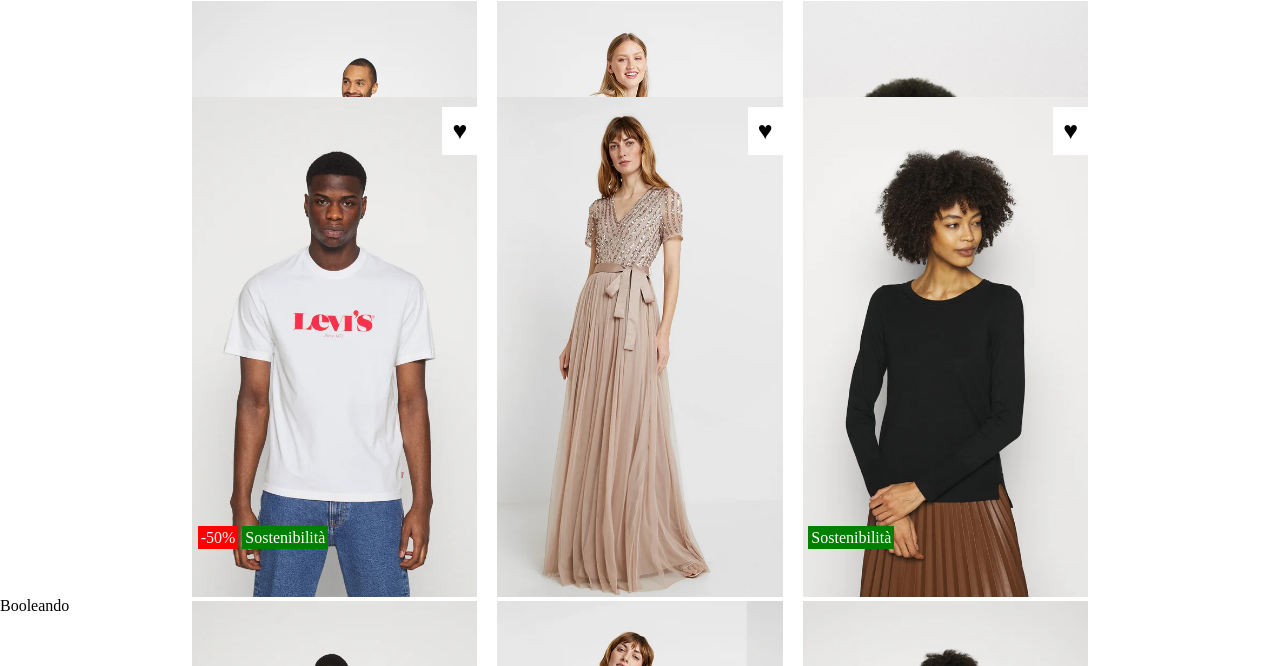
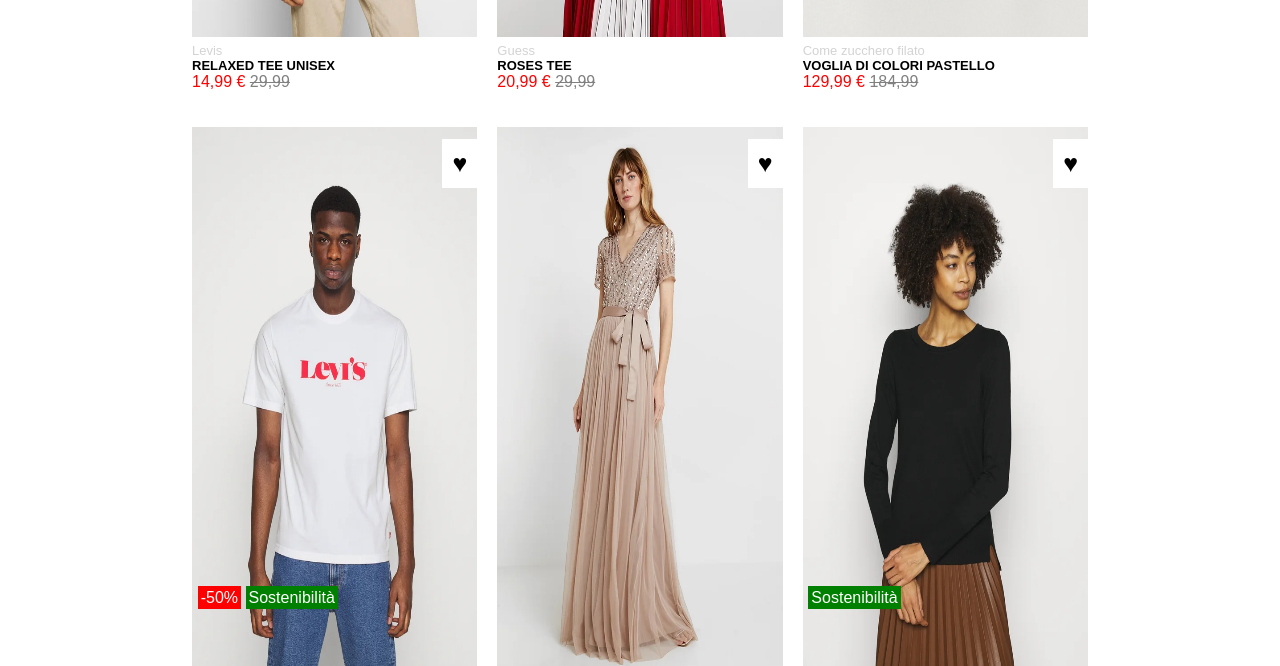
Before and after one commit to Manuell00/html-css-boolando, a plain HTML site: page index.html in a window 1280 px wide. Shown: the part 603-1269 px from the top of the page. Drawn offline with Linux system fonts and the light colour scheme.

Commit message:
modifica dell'object-fit dell'img

```diff
--- a/css/style.css
+++ b/css/style.css
@@ -1,17 +1,24 @@
 /* Regole generali */
 
-*{
+* {
     box-sizing: border-box;
     padding: 0;
     margin: 0;
+    font-family: Arial, Helvetica, sans-serif;
+}
+
+a:hover {
+    text-decoration: underline;
+}
+
+li a {
+    color: white;
+    text-decoration: none;
 }
 
 /* Inserisco lo stile per l'header */
-header{
-    font-family: Arial, Helvetica, sans-serif;
-}
 
-nav{
+nav {
     width: 100%;
     height: 60px;
     display: flex;
@@ -25,7 +32,7 @@ nav{
     color: white;
 }
 
-.menu{
+.menu {
     list-style-type: none;
     display: flex;
     flex-direction: row;
@@ -34,23 +41,14 @@ nav{
     gap: 10px;
 }
 
-a:hover {
-    text-decoration: underline;
-}
-
-li a{
-    color: white;
-    text-decoration: none;
-}
-
-.boolean{
+.boolean {
     height: 30px;
     width: auto;
 }
 
 /* Inserisco lo stile per il main */
 
-.main-container{
+.main-container {
     padding-top: 100px;
     margin: 0 15%;
     height: auto;
@@ -60,47 +58,49 @@ li a{
     align-items: flex-start;
     justify-content: flex-start;
     gap: 20px;
-    row-gap: 100px;
+    row-gap: 30px;
 
 }
 
-article{
+article {
     width: calc((100% - 40px)/3);
-    height: 500px;
+    height: 600px;
     position: relative;
-    background-color: blue;
 }
 
-article img{
+article img {
     width: 100%;
-    height: 100%;
-    object-fit: cover;
+    height: 90%;
+    object-fit: fill;
 }
 
 /* Inserisco lo stile delle info nelle immagini */
 
-.info{
+.info {
     margin-top: 3px;
+    position: absolute;
+    bottom: 1%;
+    left: 0;
 }
 
-.marca{
+.marca {
     font-size: 13px;
     color: lightgrey;
 }
 
-.nome-articolo{
+.nome-articolo {
     font-size: 13px;
     font-weight: 700;
-    text-transform:uppercase ;
-    color:black
+    text-transform: uppercase;
+    color: black;
 }
 
-.sold-price{
+.sold-price {
     color: red;
     margin-right: 1px;
 }
 
-.real-price{
+.real-price {
     color: grey;
     text-decoration: line-through;
 }
@@ -109,26 +109,26 @@ article img{
 
 /* Inserisco lo stile per le targhette */
 
-.target{
+.target {
     position: absolute;
-    bottom: 10%;
+    bottom: 20%;
     left: 2%;
     color: white;
 }
 
-.sconto{
+.sconto {
     background-color: red;
     padding: 3px 3px;
 }
 
-.sostenibilità{
+.sostenibilità {
     background-color: green;
     padding: 3px 3px;
 }
 
 
 /* Inserisco il like */
-.heart{
+.heart {
     font-size: 25px;
     color: black;
     background-color: white;
@@ -137,3 +137,64 @@ article img{
     right: 0;
     padding: 10px 10px;
 }
+
+/* Inserisco lo stile del footer */
+
+footer {
+    margin-top: 20px;
+    width: 100%;
+    height: 200px;
+    background-color: black;
+    color: white;
+    border-bottom: 1px solid white;
+}
+
+.footer-container {
+    margin: 0 15%;
+    height: 200px;
+    display: flex;
+    align-items: center;
+    justify-content: space-between;
+    flex-direction: row;
+    flex-wrap: nowrap;
+
+}
+
+footer span {
+    display: block;
+    font-weight: 700;
+    margin-bottom: 10px;
+}
+
+.info-footer {
+    list-style-type: none;
+    display: flex;
+    justify-content: space-between;
+    align-items: center;
+    flex-wrap: nowrap;
+    flex-direction: row;
+    gap: 5px;
+    font-size: 10px;
+}
+
+.social i {
+    margin-right: 6px;
+}
+
+
+/* Inserisco gli hover */
+
+article:hover .heart {
+    color: red;
+}
+
+.modello:hover .image {
+    display: none;
+}
+
+.cover-image {
+    position: absolute;
+    top: 0;
+    left: 0;
+    z-index: -100;
+}
```
